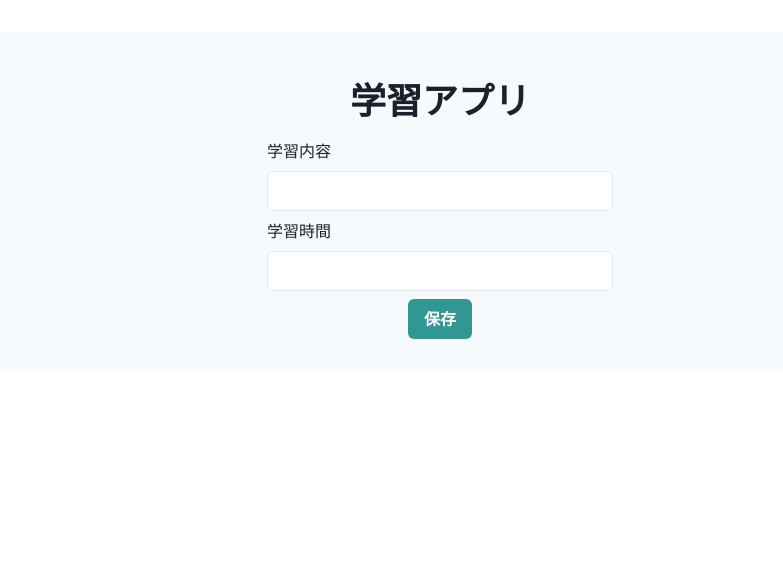
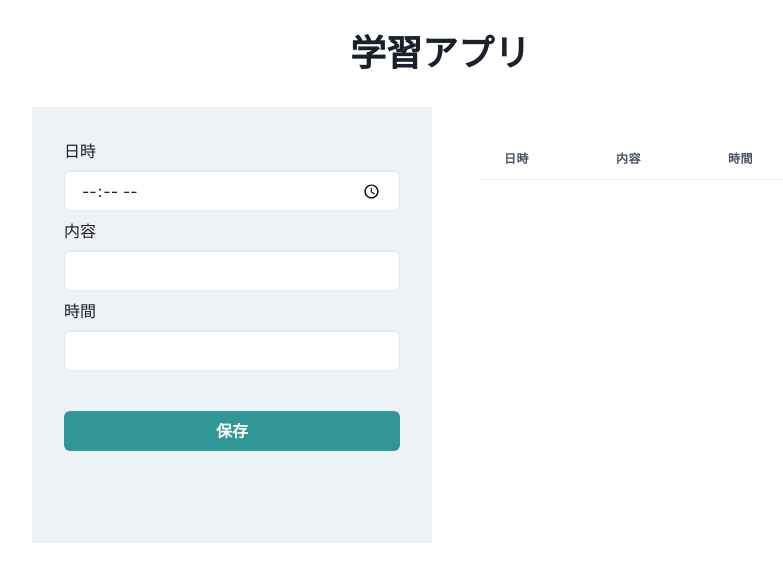
Before and after one commit to takakowatave/new-study-app, a React (Vite) app: page / in a window 1280 px wide. Shown: the top 582 px of the page, without its empty margins (200-983 px from the left). Built offline with nearby package versions, Linux system fonts and the light colour scheme.

Commit message:
今日の成果

```diff
--- a/src/App.tsx
+++ b/src/App.tsx
@@ -1,34 +1,69 @@
-import { Button, Box, Input, Heading } from '@chakra-ui/react';
+import { Record } from "./domain/record";
+import { Button, Box, Input, Heading, Flex, Table, Thead, Tbody,Tr,Th,Td, } from '@chakra-ui/react';
 import { useEffect, useState } from 'react';
 import React from 'react';
 import { supabase } from "./supabaseClient.js";
 
-const A = () => {
-  const [record, setRecord] = useState([]);
+const App = () => {
+  const [record, setRecord] = useState<Record[]>([]);
   const [time, setTime] = useState('');
   const [text, setText] = useState('');
   const [loeading, setLoeading] = useState([]);
   const [errorMessage, setErrorMessage] = useState([]);
 
-
   return (
-    <Box bg='gray.50' display="flex" flexDirection="column" alignItems="center" justifyContent="center" my="8" p="8">
-      <Heading as="h1" size="xl" my="4">学習アプリ</Heading>
+  <Box w="100%" h="100%" p="8">
+    <Flex justify="center" align="center">
+      <Heading as="h1">学習アプリ</Heading>
+   </Flex>
+    <Box  gap={4} display="flex" justifyContent="center" alignItems="center" h="500px" p="8">
+      <Box w="400px" h="full" bg='gray.100' p="8">
         <form>
-        学習内容<Input  my="2" bg='white'
+          日時
+          <Input  my="2" bg='white'
+            type="time"
+            value={time}
+          />
+        </form>
+        <form>
+          内容
+          <Input  my="2" bg='white'
             type="text"
             value={text}
           />
         </form>
         <form>
-        学習時間<Input  my="2" bg='white'
+          時間
+          <Input  my="2" bg='white'
             type="number"
             value={time}
           />
         </form>
-      <Button colorScheme="teal">保存</Button>
+        <Button colorScheme="teal" w="full" mt="8">保存</Button>
+      </Box>
+      <Box w="400px" p="8"  h="full" justifyContent="center" alignItems="center">
+        <Table variant="simple">
+        <Thead>
+          <Tr>
+            <Th>日時</Th>
+            <Th>内容</Th>
+            <Th>時間</Th>
+          </Tr>
+        </Thead>
+        <Tbody>
+          {record.map((r) => (
+          <Tr key={r.id}>
+            <Td>{r.created_at}</Td>
+            <Td>{r.title}</Td>
+            <Td>{r.time}</Td>
+          </Tr>
+           ))}
+        </Tbody>
+      </Table>
+      </Box>
+    </Box>
   </Box>
   );
 };
 
-export default A;
+export default App;
--- a/src/index.css
+++ /dev/null
@@ -1,4 +0,0 @@
-html, body, #root {
-  height: 100%;
-  margin: 0;
-}
--- a/src/main.tsx
+++ b/src/main.tsx
@@ -1,6 +1,5 @@
 import { StrictMode } from 'react'
 import { createRoot } from 'react-dom/client'
-import './index.css'
 import App from './App'
 import { ChakraProvider } from '@chakra-ui/react'
 
```
Also changed, not shown: src/App.css (deleted, +0 -44 lines). Lines whose indentation alone changed are shown as unchanged.
